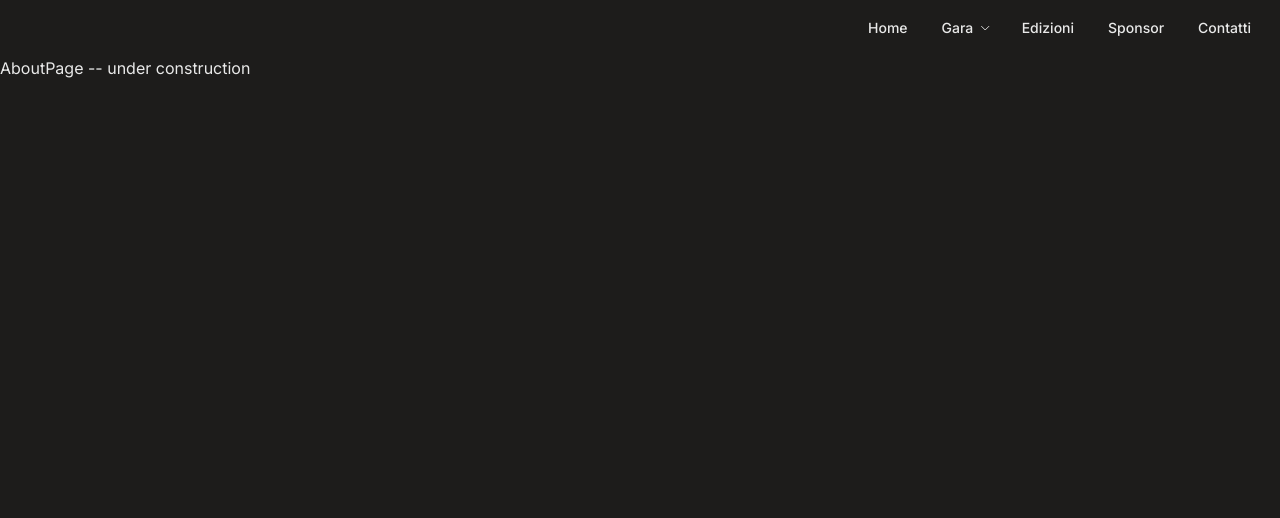
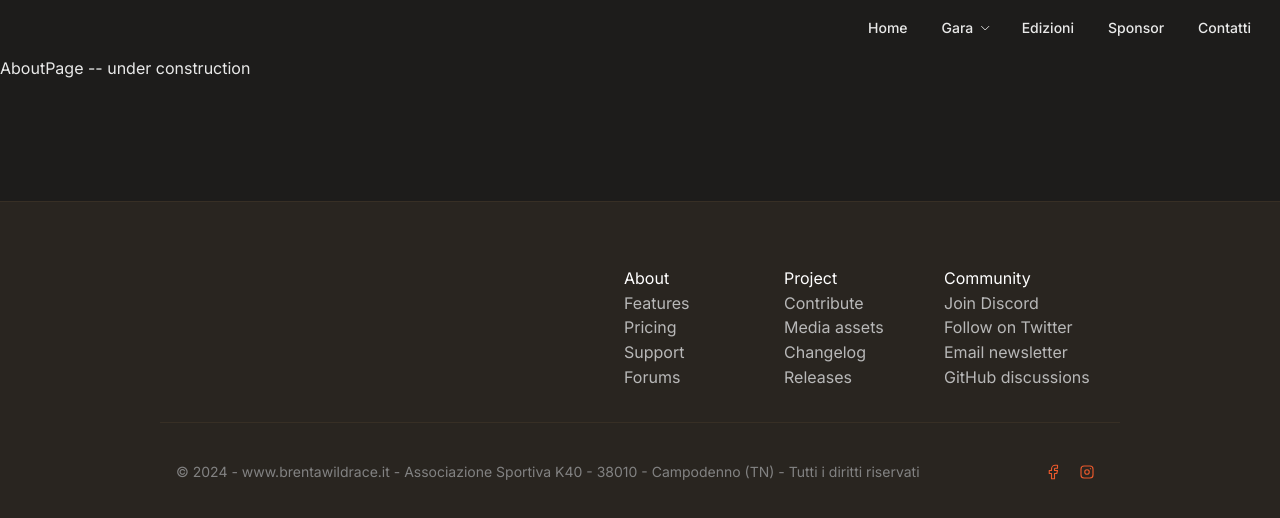
Before and after one commit to elibattistoni/brenta-wild-race, a React (Vite) app: page /contatti in a window 1280 px wide. Shown: the top 518 px of the page. Built offline with nearby package versions, Linux system fonts and the light colour scheme.

Commit message:
feat(footer): add footer - work in progress

```diff
--- a/src/components/layout/Footer.jsx
+++ b/src/components/layout/Footer.jsx
@@ -0,0 +1,112 @@
+import { Text, Container, ActionIcon, Group, rem } from "@mantine/core";
+import {
+  IconBrandTwitter,
+  IconBrandYoutube,
+  IconBrandInstagram,
+  IconBrandFacebookFilled,
+  IconBrandFacebook,
+} from "@tabler/icons-react";
+import classes from "./Footer.module.css";
+
+const data = [
+  {
+    title: "About",
+    links: [
+      { label: "Features", link: "#" },
+      { label: "Pricing", link: "#" },
+      { label: "Support", link: "#" },
+      { label: "Forums", link: "#" },
+    ],
+  },
+  {
+    title: "Project",
+    links: [
+      { label: "Contribute", link: "#" },
+      { label: "Media assets", link: "#" },
+      { label: "Changelog", link: "#" },
+      { label: "Releases", link: "#" },
+    ],
+  },
+  {
+    title: "Community",
+    links: [
+      { label: "Join Discord", link: "#" },
+      { label: "Follow on Twitter", link: "#" },
+      { label: "Email newsletter", link: "#" },
+      { label: "GitHub discussions", link: "#" },
+    ],
+  },
+];
+
+const Footer = () => {
+  const groups = data.map((group) => {
+    const links = group.links.map((link, index) => (
+      <Text
+        key={index}
+        className={classes.link}
+        component="a"
+        href={link.link}
+        onClick={(event) => event.preventDefault()}
+      >
+        {link.label}
+      </Text>
+    ));
+
+    return (
+      <div className={classes.wrapper} key={group.title}>
+        <Text className={classes.title}>{group.title}</Text>
+        {links}
+      </div>
+    );
+  });
+
+  return (
+    <footer className={classes.footer}>
+      <Container className={classes.inner}>
+        <div className={classes.logo}>
+          {/* <MantineLogo size={30} /> */}
+          {/* <Text size="xs" c="dimmed" className={classes.description}>
+            Build fully functional accessible web applications faster than ever
+          </Text> */}
+        </div>
+        <div className={classes.groups}>{groups}</div>
+      </Container>
+      <Container className={classes.afterFooter}>
+        <Text c="dimmed" size="sm">
+          © 2024 - www.brentawildrace.it - Associazione Sportiva K40 - 38010 -
+          Campodenno (TN) - Tutti i diritti riservati
+        </Text>
+
+        <Group
+          gap={0}
+          className={classes.social}
+          justify="flex-end"
+          wrap="nowrap"
+        >
+          <ActionIcon
+            size="lg"
+            color="var(--mantine-color-orangeBrenta-0)"
+            variant="subtle"
+          >
+            <IconBrandFacebook
+              style={{ width: rem(18), height: rem(18) }}
+              stroke={1.5}
+            />
+          </ActionIcon>
+          <ActionIcon
+            size="lg"
+            color="var(--mantine-color-orangeBrenta-0)"
+            variant="subtle"
+          >
+            <IconBrandInstagram
+              style={{ width: rem(18), height: rem(18) }}
+              stroke={1.5}
+            />
+          </ActionIcon>
+        </Group>
+      </Container>
+    </footer>
+  );
+};
+
+export default Footer;
--- /dev/null
+++ b/src/components/layout/Footer.module.css
@@ -0,0 +1,89 @@
+.footer {
+  margin-top: rem(120px);
+  padding-top: calc(var(--mantine-spacing-xl) * 2);
+  padding-bottom: calc(var(--mantine-spacing-xl) * 2);
+  background-color: var(--mantine-color-orangeBlack-1);
+  border-top: rem(1px) solid var(--mantine-color-orangeBlack-2);
+}
+.afterFooter {
+  display: flex;
+  justify-content: space-between;
+  align-items: center;
+  margin-top: var(--mantine-spacing-xl);
+  padding-top: var(--mantine-spacing-xl);
+  padding-bottom: var(--mantine-spacing-xl);
+  border-top: rem(1px) solid
+    var(--mantine-color-orangeBlack-2);
+
+  @media (max-width: $mantine-breakpoint-sm) {
+    flex-direction: column;
+  }
+}
+
+.logo {
+  max-width: rem(200px);
+
+  @media (max-width: $mantine-breakpoint-sm) {
+    display: flex;
+    flex-direction: column;
+    align-items: center;
+  }
+}
+
+.description {
+  margin-top: rem(5px);
+
+  @media (max-width: $mantine-breakpoint-sm) {
+    margin-top: var(--mantine-spacing-xs);
+    text-align: center;
+  }
+}
+
+.inner {
+  display: flex;
+  justify-content: space-between;
+
+  @media (max-width: $mantine-breakpoint-sm) {
+    flex-direction: column;
+    align-items: center;
+  }
+}
+
+.groups {
+  display: flex;
+  flex-wrap: wrap;
+
+  @media (max-width: $mantine-breakpoint-sm) {
+    display: none;
+  }
+}
+
+.wrapper {
+  width: rem(160px);
+}
+
+.link {
+  display: block;
+  color: light-dark(var(--mantine-color-gray-6), var(--mantine-color-dark-1));
+  font-size: var(--mantine-font-size-sm);
+  padding-top: rem(3px);
+  padding-bottom: rem(3px);
+
+  &:hover {
+    text-decoration: underline;
+  }
+}
+
+.title {
+  font-size: var(--mantine-font-size-lg);
+  font-weight: 700;
+  font-family: Greycliff CF, var(--mantine-font-family);
+  margin-bottom: calc(var(--mantine-spacing-xs) / 2);
+  color: light-dark(var(--mantine-color-black), var(--mantine-color-white));
+}
+
+.social {
+  @media (max-width: $mantine-breakpoint-sm) {
+    margin-top: var(--mantine-spacing-xs);
+  }
+}
--- a/src/components/layout/RootLayout.jsx
+++ b/src/components/layout/RootLayout.jsx
@@ -1,5 +1,6 @@
 import { Outlet } from "react-router-dom";
 import MainNavigation from "./MainNavigation";
+import Footer from "./Footer";
 
 const RootLayout = () => {
   return (
@@ -8,6 +9,7 @@ const RootLayout = () => {
       <main>
         <Outlet />
       </main>
+      <Footer />
     </>
   );
 };
```
